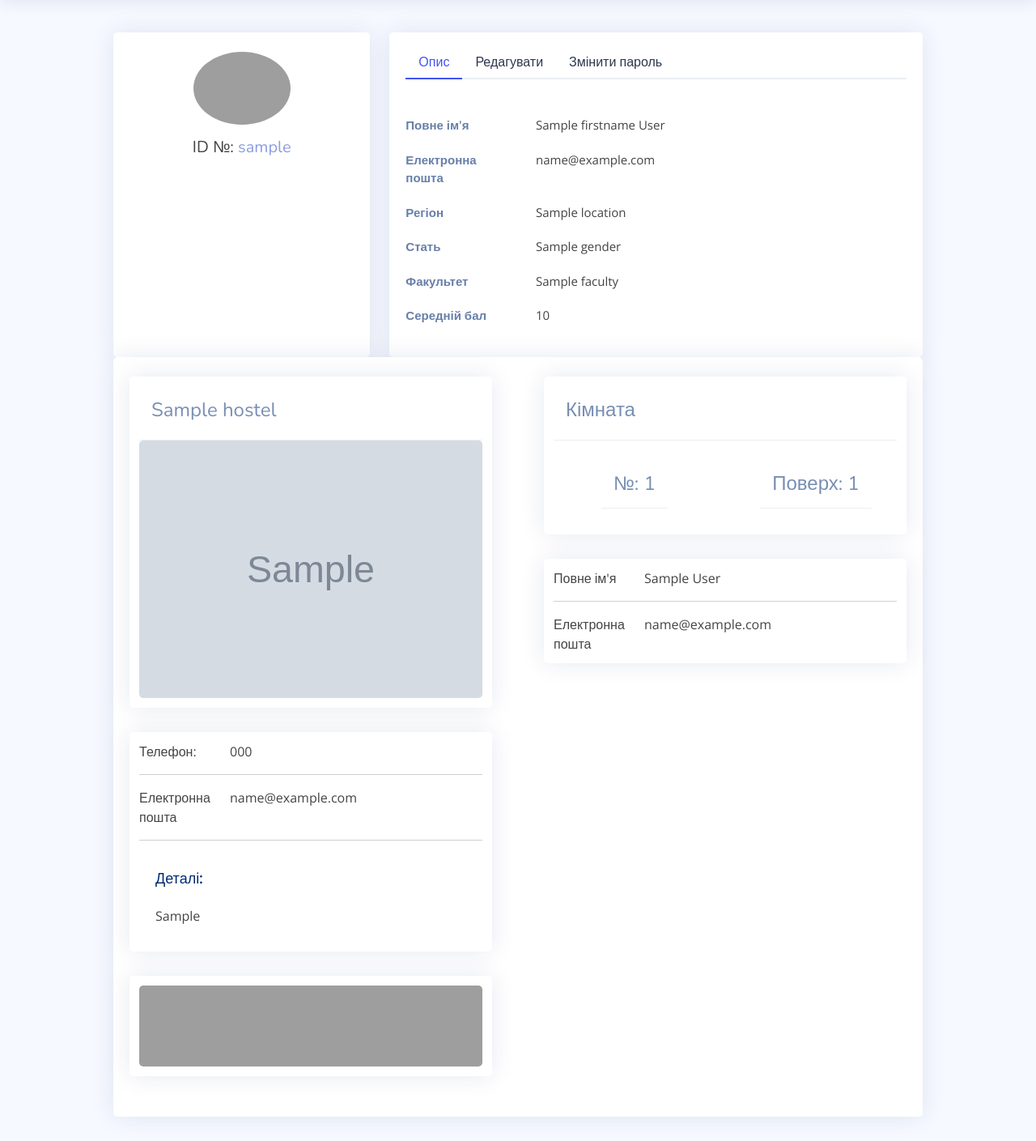
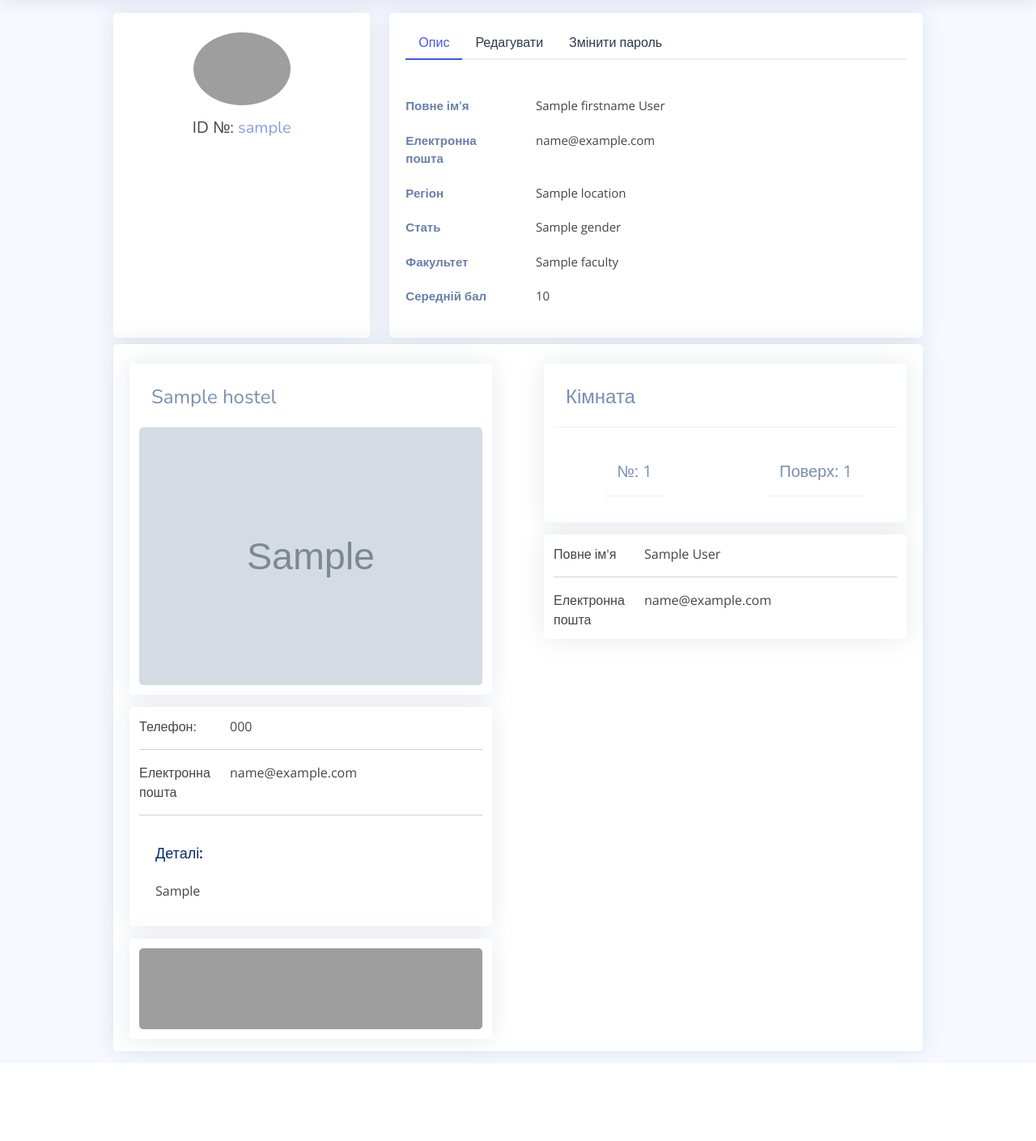
Before and after one commit to rnd-4/main, a Django app: template Dormitories/users/templates/users/userpage.html in a window 1280 px wide. Shown: the part 60-1469 px from the top of the page at 81% size. After the commit the page ends 1373 px from the top, so only its background shows below. Run offline with Django 4.2, Linux system fonts and the light colour scheme; tables that the repository leaves empty hold one stand-in row (values such as "Sample post"); the template is opened without the code that fills it: values that come from a table or form of the project are taken from there, most other values are stand-ins (such as "Sample title", 1, 10 or a date in 2020); grey boxes marked "Sample" are stand-in pictures; some libraries are stand-ins or nearby versions; grey boxes are pictures that could not be loaded.

Commit message:
small design changes

```diff
--- a/Dormitories/hostels/templates/hostels/dormitorie.html
+++ b/Dormitories/hostels/templates/hostels/dormitorie.html
@@ -1,9 +1,9 @@
 {% load static %}
 
-<div class="card">
+<div class="card mt-2">
     <div class="row">
         <div class="col-xl-6">
-            <div class="card-body pt-4 d-flex flex-column">
+            <div class="card-body pt-4 pb-0 d-flex flex-column">
                 <div class="card" style="padding: 12px;">
                     <div class="card-header"><h4>{{ dormitory.name }}</h4></div>
                     {% if dormitory.photo %}
@@ -33,18 +33,18 @@
             </div>
         </div>
         <div class="col-xl">
-            <div class="card-body pt-4 d-flex flex-column">
+            <div class="card-body pt-4 pb-0 d-flex flex-column">
                 <div class="card" style="padding: 12px;">
                     <div class="card-header"><h4>Кімната</h4></div>
                     <div class="row">
                         <div class="col-6">
                             <div class="card-body pt-4 d-flex flex-column align-items-center">
-                                <h4 class="card-header">№: {{ room.number }}</h4>
+                                <p class="card-header fs-5">№: {{ room.number }}</p>
                             </div>
                         </div>
                          <div class="col-6">
                              <div class="card-body pt-4 d-flex flex-column align-items-center">
-                                <h4 class="card-header">Поверх: {{ room.floor }}</h4>
+                                <p class="card-header fs-5">Поверх: {{ room.floor }}</p>
                             </div>
                         </div>
                     </div>
--- a/Dormitories/hostels/templates/hostels/layout.html
+++ b/Dormitories/hostels/templates/hostels/layout.html
@@ -310,10 +310,10 @@
                     </div>
                   </div>
                 </div>
-              </div>
-      <div class="container" style="max-width: 80vw; margin-top: 100px;">
-          {% block content %}{% endblock %}
-      </div>
+  </div>
+  <div class="container" style="max-width: 80vw; margin-top:60px">
+      {% block content %}{% endblock %}
+  </div>
 <!-- End #main -->
 </div>
   <a href="#" class="back-to-top d-flex align-items-center justify-content-center"><i class="bi bi-arrow-up-short"></i></a>
--- a/Dormitories/static/assets/css/style.css
+++ b/Dormitories/static/assets/css/style.css
@@ -234,7 +234,7 @@ h6 {
 
 /* Card */
 .card {
-  margin-bottom: 30px;
+  margin-bottom: 15px;
   border: none;
   border-radius: 5px;
   box-shadow: 0px 0 30px rgba(1, 41, 112, 0.1);
--- a/Dormitories/users/templates/users/userpage.html
+++ b/Dormitories/users/templates/users/userpage.html
@@ -3,7 +3,7 @@
 {% block content %}
 <section class="section profile">
     <div class="row">
-        <div class="col-xl-4">
+        <div class="col-xl-4 mt-3">
             <div class="card" style="height:100%">
                 <div class="card-body profile-card pt-4 d-flex flex-column align-items-center">
                     {% if not gender %}
@@ -37,7 +37,7 @@
                 </div>
             </div>
         </div>
-        <div class="col-xl-8">
+        <div class="col-xl-8 mt-3">
 
             <div class="card" style="margin:0">
                 <div class="card-body pt-3">
```
